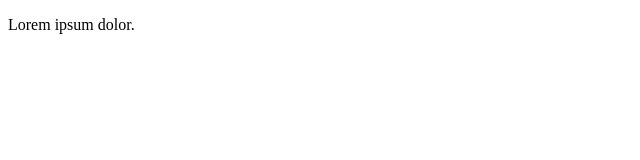
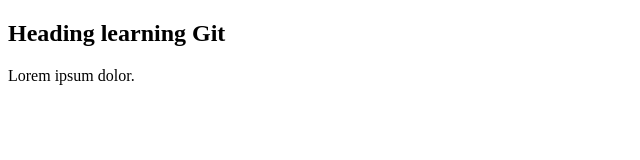
Before and after one commit to shubhv1996/MavenProject, a plain HTML site: page index.html in a window 1280 px wide. Shown: the whole page, without its empty margins (0-640 px from the left). Drawn offline with Linux system fonts and the light colour scheme.

Commit message:
added heading above the para in index file

```diff
--- a/index.html
+++ b/index.html
@@ -6,6 +6,7 @@
     <title>learning git</title>
 </head>
 <body>
+    <h2>Heading learning Git</h2>
     <p>Lorem ipsum dolor.</p>
 </body>
 </html>
```
